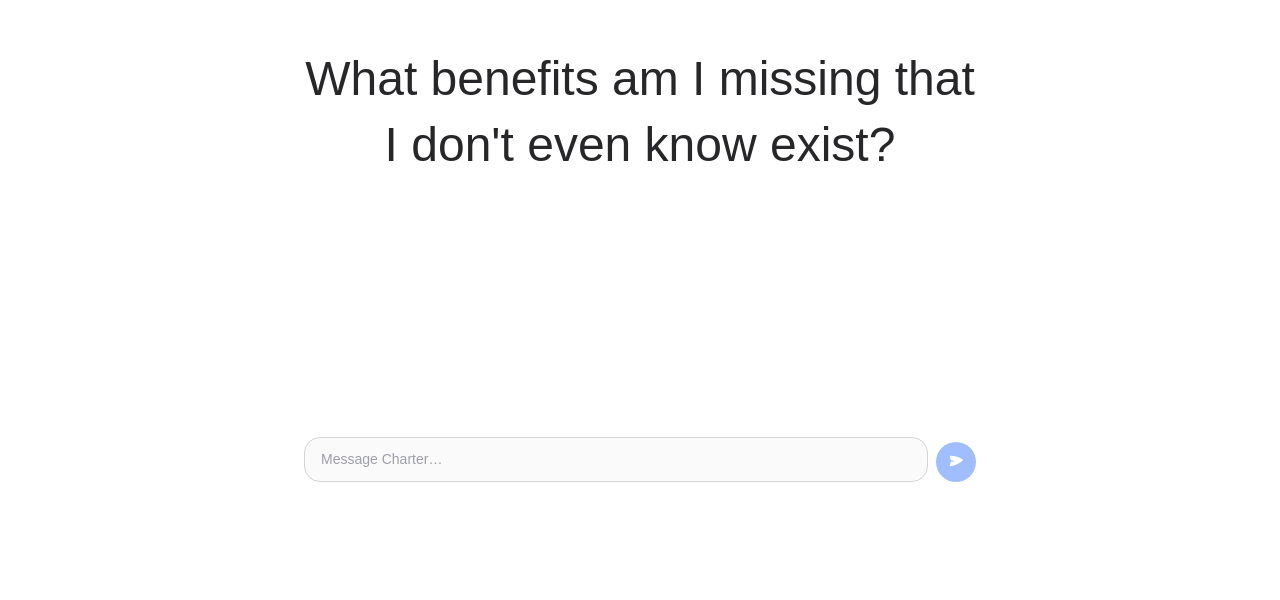
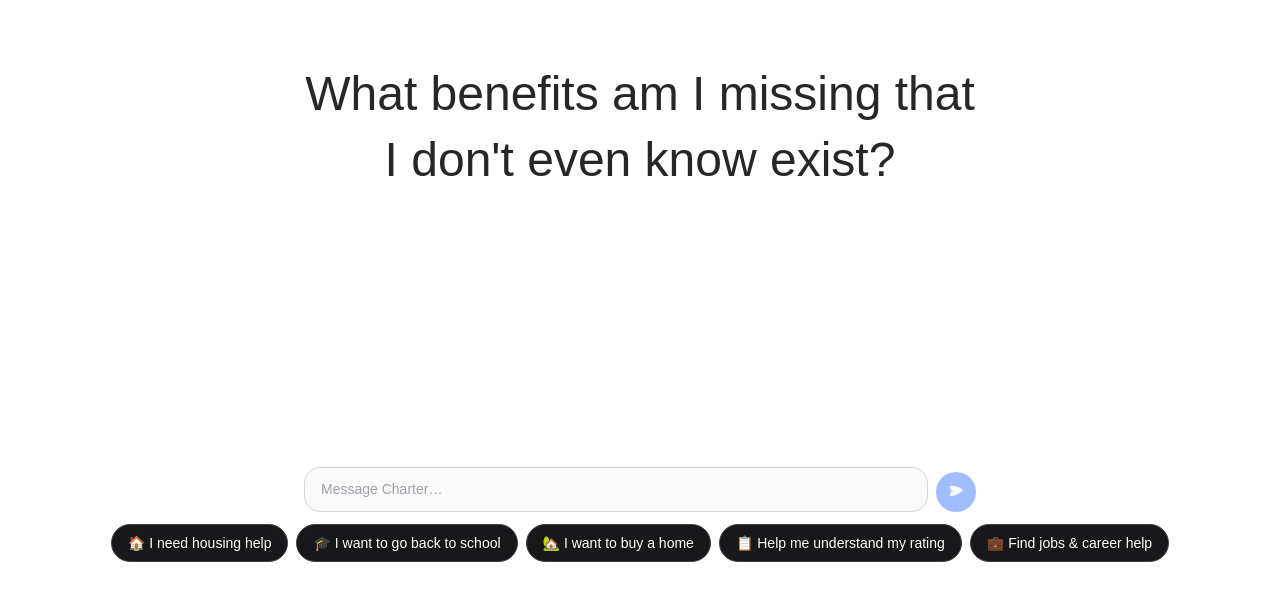
Before and after one commit to alxgrcn/charter, a Next.js app: page / in a window 1280 px wide. Shown: the part 198-798 px from the top of the page. Built offline with nearby package versions, Linux system fonts and the light colour scheme.

Commit message:
feat: landing screen intent chips with Claude-style dark pill design

```diff
--- a/app/components/ChatInput.tsx
+++ b/app/components/ChatInput.tsx
@@ -39,7 +39,7 @@ export default function ChatInput({ onSend, disabled, chips, isLanding }: Props)
 
   return (
     <div className={isLanding
-      ? "bg-white px-4 pt-4 pb-[120px]"
+      ? "bg-white px-4 pt-4 pb-3"
       : "sticky bottom-0 bg-white border-t border-zinc-200 px-4 py-3"
     }>
       {chips && chips.length > 0 && (
--- a/app/page.tsx
+++ b/app/page.tsx
@@ -5,6 +5,14 @@ import ChatMessage from './components/ChatMessage'
 import ChatInput from './components/ChatInput'
 import BenefitReport from './components/BenefitReport'
 import type { VeteranProfile, ReportJSON } from '../types/charter'
+
+const LANDING_CHIPS = [
+  '🏠 I need housing help',
+  '🎓 I want to go back to school',
+  '🏡 I want to buy a home',
+  '📋 Help me understand my rating',
+  '💼 Find jobs & career help',
+]
 
 const ROTATING_QUESTIONS = [
   "What benefits am I missing that I don't even know exist?",
@@ -119,6 +127,18 @@ export default function ChatPage() {
           </button>
         </div>
         <ChatInput onSend={handleSend} disabled={loading} chips={chips} isLanding />
+        <div className="flex flex-wrap justify-center gap-2 px-4 pb-10">
+          {LANDING_CHIPS.map((chip) => (
+            <button
+              key={chip}
+              onClick={() => handleSend(chip)}
+              disabled={loading}
+              className="rounded-full bg-zinc-900 border border-zinc-700 px-4 py-2 text-sm text-white hover:bg-zinc-800 transition-colors"
+            >
+              {chip}
+            </button>
+          ))}
+        </div>
       </div>
     )
   }
```
